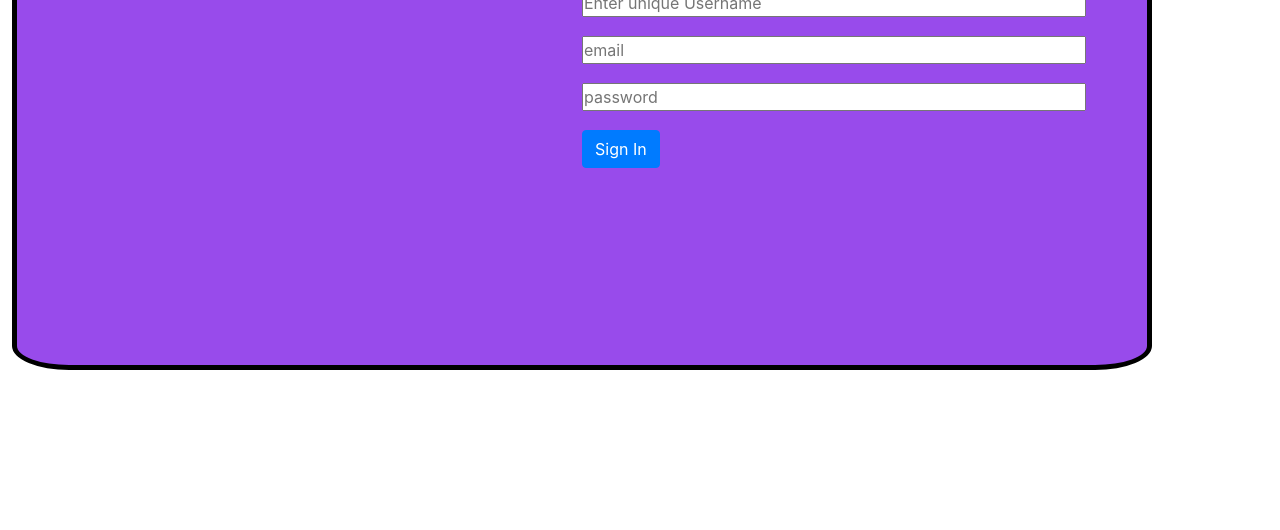
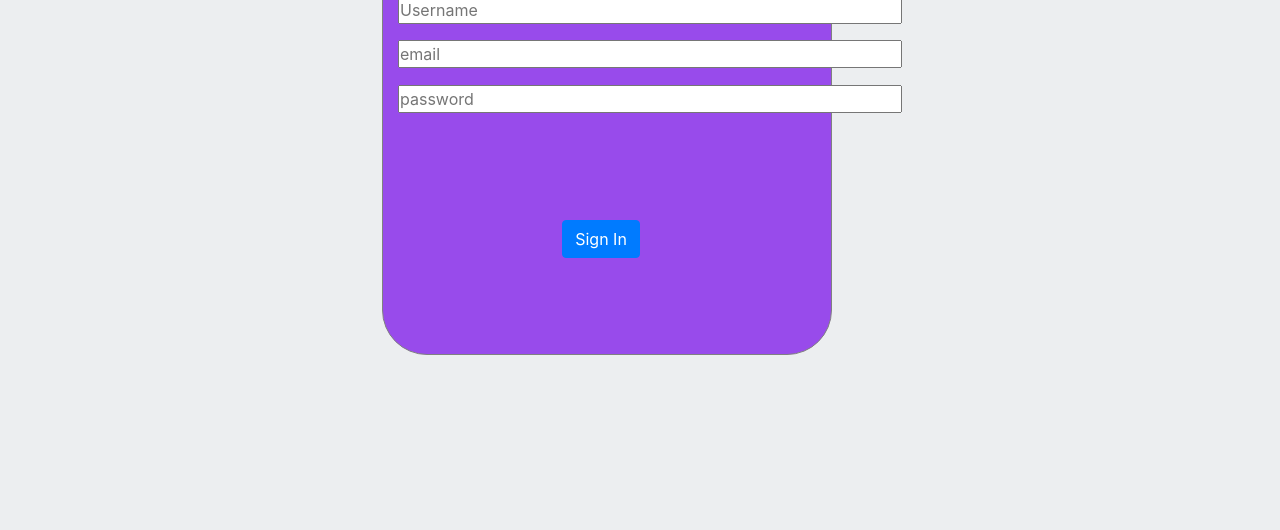
Before and after one commit to sandeepnegi1996/general-info-form, a plain HTML site: page signUp/signUp.html in a window 1280 px wide. Shown: the part 270-800 px from the top of the page. Drawn offline with nearby package versions, Linux system fonts and the light colour scheme.

Commit message:
completed baisc layout

```diff
--- a/style2.css
+++ b/login-style.css
@@ -27,10 +27,6 @@
         left: 40%;
     }
 
-    .form-login {
-        align-content: center;
-    }
-
     .user-name {
         position: absolute;
         top: 25%;
--- a/signUp/style.css
+++ b/signUp/sign-style.css
@@ -8,46 +8,48 @@ body {
     background-color: #ECEEF0;
 }
 
-.sign-in-div {
-    height: 60%;
+.sign-form {
+    height: 450px;
+    width: 450px;
     position: relative;
-    left: 40%;
+    left: 15%;
     top: 50%;
     text-align: center;
-    border: 5px solid black;
+    border: 1px solid grey;
+    transform: translate(-50%, -50%);
     background-color: #984BEB;
-    transform: translate(-50%, -50%);
-    border-radius: 5%;
+    border-radius: 10%;
 }
 
 .logo {
     position: absolute;
-    left: 50%;
+    left: 40%;
     top: 10%;
 }
 
 .username-div {
     position: absolute;
-    left: 50%;
     top: 20%;
+}
+
+input {
+    width: 200%;
 }
 
 .email-div {
     position: absolute;
-    left: 50%;
     top: 30%;
 }
 
 .password-div {
     position: absolute;
-    left: 50%;
     top: 40%;
 }
 
 .btn-sign {
     position: absolute;
-    left: 50%;
-    top: 50%;
+    top: 70%;
+    left: 40%;
 }
 
 input {
--- a/signUp/index.html
+++ b/signUp/signUp.html
@@ -4,19 +4,19 @@
     <meta charset="UTF-8">
     <meta name="viewport" content="width=device-width, initial-scale=1.0">
     <meta http-equiv="X-UA-Compatible" content="ie=edge">
-    <link rel="stylesheet" href="style.css">
     <link rel="stylesheet" href="https://stackpath.bootstrapcdn.com/bootstrap/4.3.1/css/bootstrap.min.css">
+    <link rel="stylesheet" href="sign-style.css">
     <title>Sign Up</title>
 </head>
 
 <body>
-    <div class="sign-in-div container ">
+    <div class="sign-form container ">
         <div class="logo">
-            <h5>Sign in</h5>
+            <h3>Sign in</h3>
         </div>
-        <form action="">
+        <form action="" class="form-signup">
             <div class="form-group username-div">
-                <input type="text" placeholder="Enter unique Username">
+                <input type="text" placeholder="Username">
             </div>
             <div class="form-group email-div">
                 <input type="email" name="" id="email" placeholder="email" required>
```
Also changed, not shown: login.html (+1 -1 lines).
